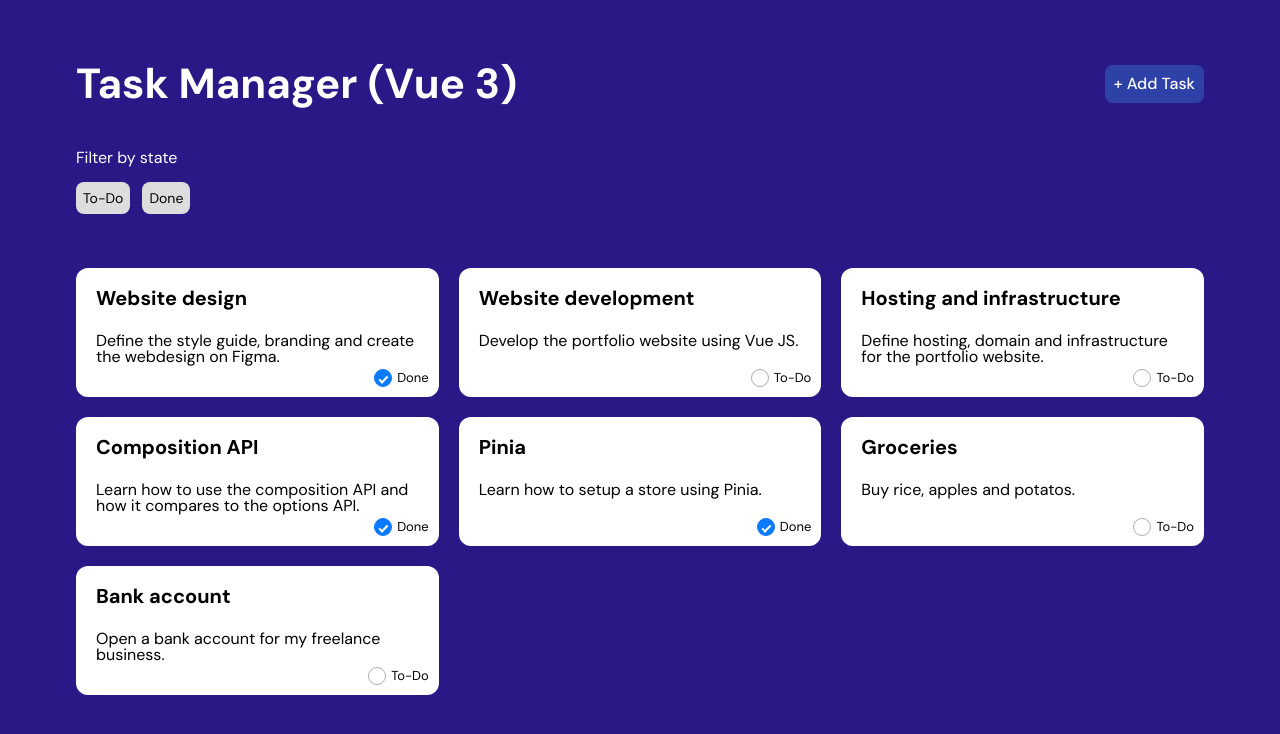
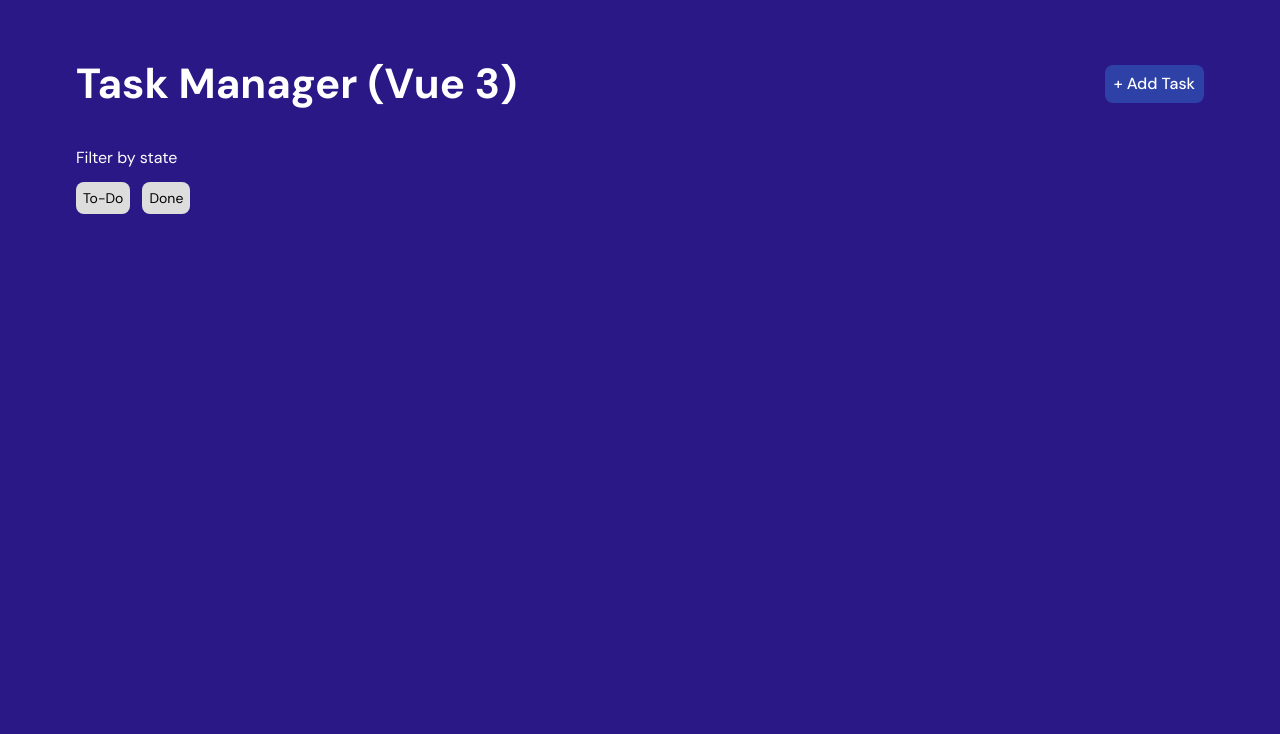
Before and after one commit to redeyedev-208/vue3-with-pinia-overview, a Vue app: page / in a window 1280 px wide. Shown: the top 734 px of the page. Built offline with nearby package versions, Linux system fonts and the light colour scheme.

Commit message:
added local storage persistence, will fix a11y issues next

```diff
--- a/src/App.vue
+++ b/src/App.vue
@@ -1,5 +1,4 @@
 <script setup>
-import { ref, reactive, computed } from 'vue';
 import Task from './components/Task.vue';
 import Filter from './components/Filter.vue';
 import ModalWindow from './components/modal/ModalWindow.vue';
@@ -9,9 +8,9 @@ import {useTasksStore} from './stores/tasksStore.js';
 const appName = 'Task Manager (Vue 3)';
 const store = useTasksStore();
 
-let newTask = { completed: false };
-
-let modalIsActive = ref(false);
+store.$subscribe((mutation, state) => {
+  localStorage.setItem('tasks', JSON.stringify(state.tasks))
+})
 
 </script>
 
@@ -24,7 +23,7 @@ let modalIsActive = ref(false);
         </h1>
       </div>
       <div class="header-side">
-        <button @click="modalIsActive = true" class="btn secondary">+ Add Task</button>
+        <button @click="store.openModal" class="btn secondary">+ Add Task</button>
       </div>
     </div>
 
@@ -34,7 +33,7 @@ let modalIsActive = ref(false);
       <Task v-for="(task, index) in store.filteredTasks" :task="task" :key="index" />
     </div>
 
-    <ModalWindow @closeModal="modalIsActive = false" v-if="modalIsActive">
+    <ModalWindow v-if="store.modalIsActive">
       <AddTaskModal />
     </ModalWindow>
   </main>
--- a/src/components/Filter.vue
+++ b/src/components/Filter.vue
@@ -2,8 +2,11 @@
 import { useTasksStore } from '@/stores/tasksStore.js';
 const store = useTasksStore();
 
+// Define a method instead of calling store.setFilter directly in the template
+const setFilter = (value) => {
+  store.setFilter(value);
+};
 </script>
-
 
 <template>
   <div class="filters">
@@ -13,12 +16,15 @@ const store = useTasksStore();
         <div @click="store.setFilter('todo')" class="badge" :class="{ selected: store.filterBy === 'todo' }">
           To-Do
         </div>
-        <div @click="store.setFilter('done')" class="badge" :class="{ selected: store.filterBy === 'done' }">Done</div>
+        <div @click="store.setFilter('done')" class="badge" :class="{ selected: store.filterBy === 'done' }">
+          Done
+        </div>
         <span @click="store.setFilter('')" v-if="store.filterBy" class="clear"> x clear </span>
       </div>
     </div>
   </div>
 </template>
+
 
 <style lang="scss" scoped>
 .filters {
--- a/src/components/modal/AddTaskModal.vue
+++ b/src/components/modal/AddTaskModal.vue
@@ -1,4 +1,7 @@
 <script setup>
+import { useTasksStore } from '@/stores/tasksStore.js';
+const store = useTasksStore();
+let newTask = { completed: false };
 
 </script>
 
@@ -6,10 +9,10 @@
   <div class="form">
     <h3>Add a new task</h3>
     <label for="title">Title</label>
-    <input type="text" name="title"  placeholder="Enter a title..." /><br />
+    <input v-model="newTask.name" type="text" name="title"  placeholder="Enter a title..." /><br />
     <label for="description">Description</label>
-    <textarea name="description" rows="4" placeholder="Enter a description..." /><br />
-    <button @click="addTask" class="btn gray">
+    <textarea v-model="newTask.description" name="description" rows="4" placeholder="Enter a description..." /><br />
+    <button @click="store.addTask(newTask)" class="btn gray">
       Add Task
     </button>
   </div>
--- a/src/components/modal/ModalCloseButton.vue
+++ b/src/components/modal/ModalCloseButton.vue
@@ -1,5 +1,5 @@
 <template>
-   <button class="close-btn">
+   <button aria-label="close add task modal" class="close-btn">
         <svg xmlns="http://www.w3.org/2000/svg" width="20" height="20" viewBox="0 0 256 256">
           <path fill="currentColor"
             d="M208.49 191.51a12 12 0 0 1-17 17L128 145l-63.51 63.49a12 12 0 0 1-17-17L111 128L47.51 64.49a12 12 0 0 1 17-17L128 111l63.51-63.52a12 12 0 0 1 17 17L145 128Z" />
--- a/src/components/modal/ModalWindow.vue
+++ b/src/components/modal/ModalWindow.vue
@@ -1,12 +1,14 @@
 <script setup>
 import ModalCloseButton from './ModalCloseButton.vue';
+import { useTasksStore } from '@/stores/tasksStore.js';
+const store = useTasksStore();
 </script>
 
 
 <template>
   <div class="modal-wrapper" aria-modal="true" role="dialog" tabindex="-1" aria-labelledby="modal-title">
     <div class="inner">
-      <ModalCloseButton @click="$emit('closeModal')" />
+      <ModalCloseButton @click="store.closeModal" />
       <slot>
 
       </slot>
--- a/src/stores/tasksStore.js
+++ b/src/stores/tasksStore.js
@@ -6,53 +6,9 @@ import { ref, reactive, computed } from 'vue';
 // We always need to return an object with the reactive variables and functions
 // So that we can use them in our components
 export const useTasksStore = defineStore('tasks', () => {
-  let tasks = reactive([
-    {
-      name: 'Website design',
-      description:
-        'Define the style guide, branding and create the webdesign on Figma.',
-      completed: true,
-      id: 1,
-    },
-    {
-      name: 'Website development',
-      description: 'Develop the portfolio website using Vue JS.',
-      completed: false,
-      id: 2,
-    },
-    {
-      name: 'Hosting and infrastructure',
-      description:
-        'Define hosting, domain and infrastructure for the portfolio website.',
-      completed: false,
-      id: 3,
-    },
-    {
-      name: 'Composition API',
-      description:
-        'Learn how to use the composition API and how it compares to the options API.',
-      completed: true,
-      id: 4,
-    },
-    {
-      name: 'Pinia',
-      description: 'Learn how to setup a store using Pinia.',
-      completed: true,
-      id: 5,
-    },
-    {
-      name: 'Groceries',
-      description: 'Buy rice, apples and potatos.',
-      completed: false,
-      id: 6,
-    },
-    {
-      name: 'Bank account',
-      description: 'Open a bank account for my freelance business.',
-      completed: false,
-      id: 7,
-    },
-  ]);
+  let tasks = reactive(JSON.parse(localStorage.getItem('tasks')) || []);
+
+  let modalIsActive = ref(false);
 
   let filterBy = ref('');
 
@@ -71,11 +27,13 @@ export const useTasksStore = defineStore('tasks', () => {
     }
   });
 
-  function addTask() {
+  function addTask(newTask) {
     if (newTask.name && newTask.description) {
-      newTask.id = Math.max(...tasks.map((task) => task.id)) + 1;
+      newTask.id = tasks.length
+        ? Math.max(...tasks.map((task) => task.id)) + 1
+        : 1;
       tasks.push(newTask);
-      newTask = { completed: false };
+      closeModal();
     } else {
       alert('Please enter title and description for the new task.');
     }
@@ -89,12 +47,24 @@ export const useTasksStore = defineStore('tasks', () => {
     });
   }
 
+  function openModal() {
+    modalIsActive.value = true;
+  }
+
+  function closeModal() {
+    modalIsActive.value = false;
+  }
+
   return {
     tasks,
+    modalIsActive,
     filterBy,
     setFilter,
     filteredTasks,
     addTask,
     toggleTaskStatus,
+    openModal,
+    closeModal,
+    modalIsActive,
   };
 });
```
